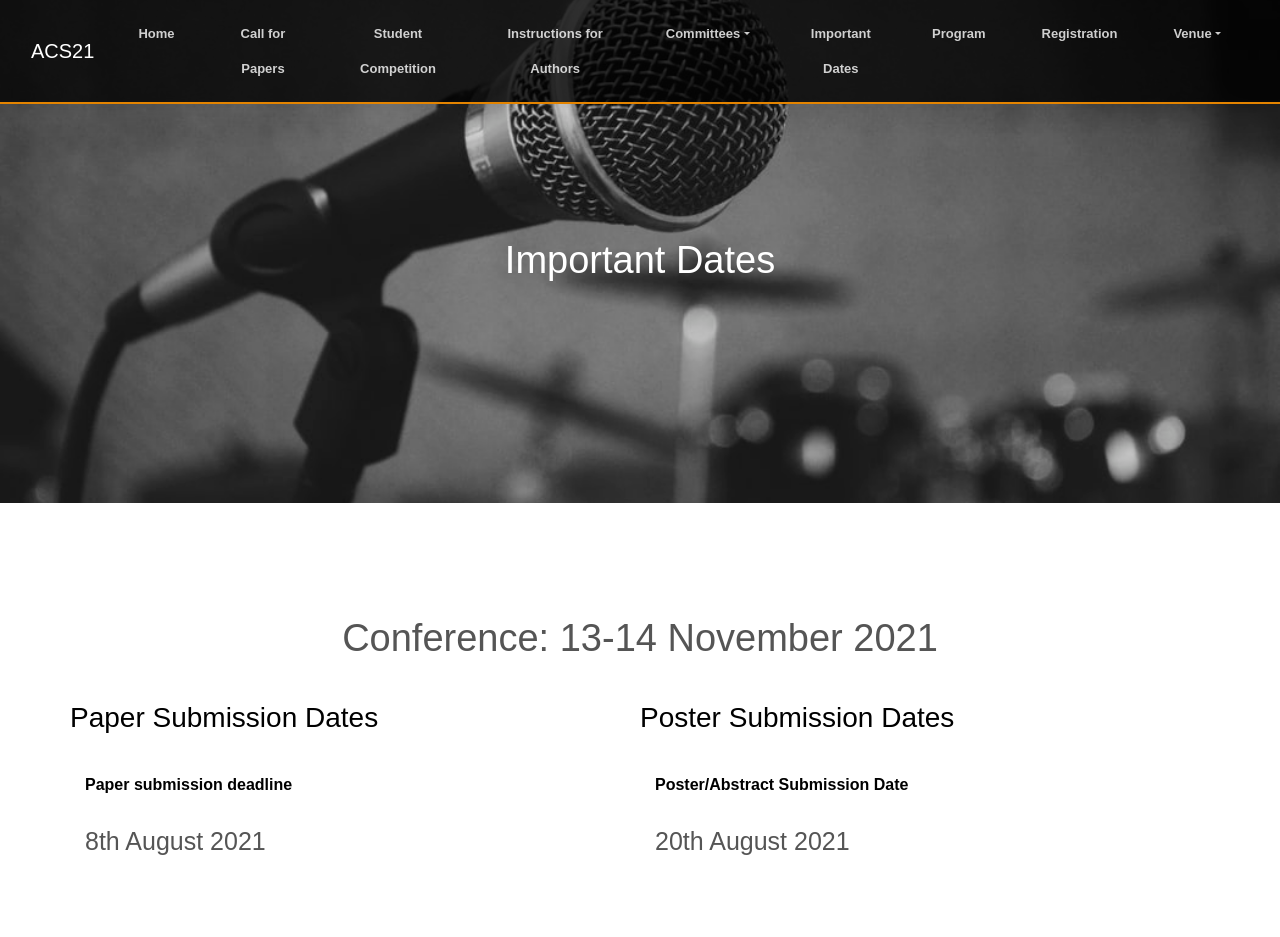
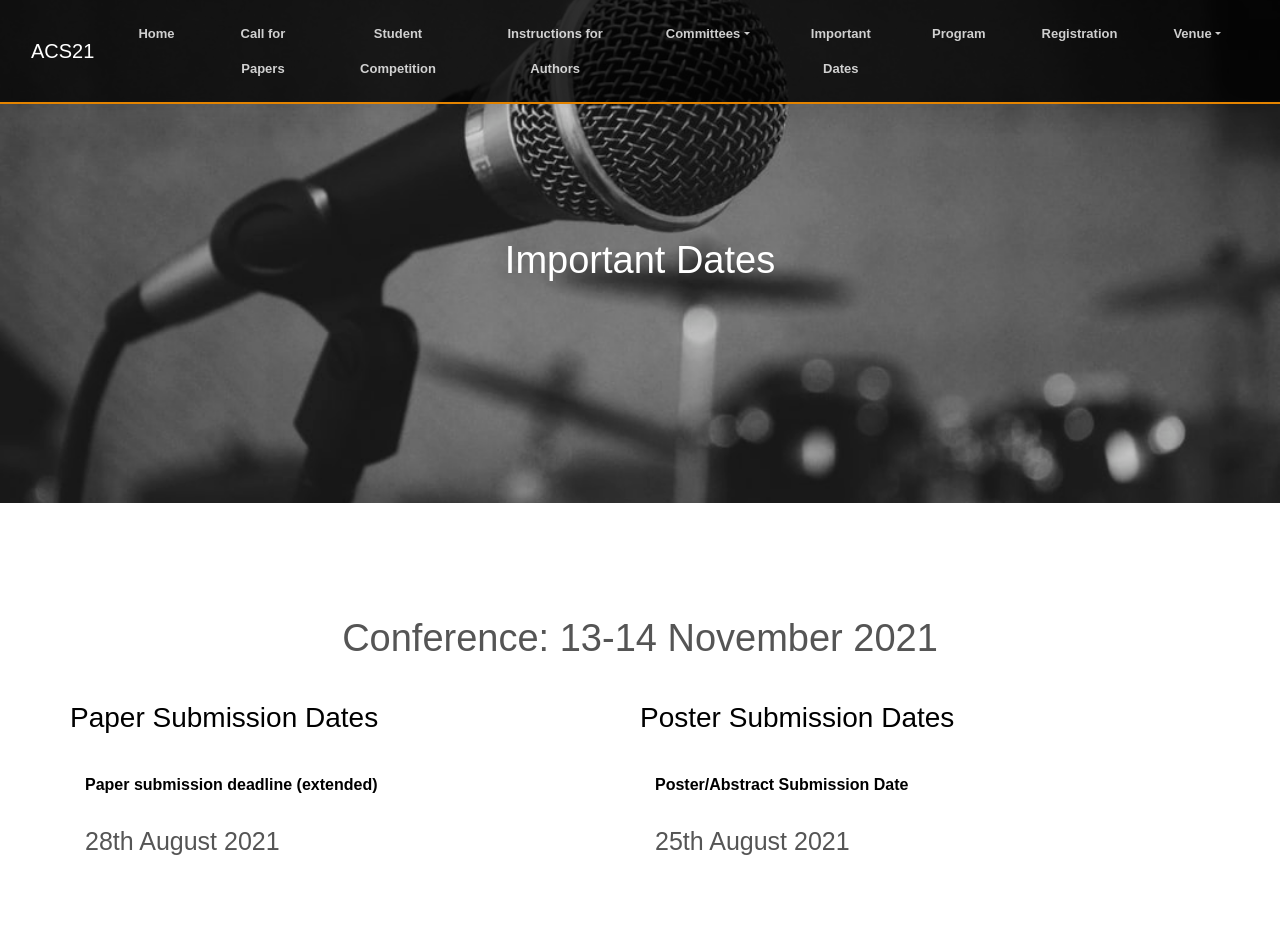
Before and after one commit to alisolehria/ICACS-site, a React (Create React App) app: page /importantdates in a window 1280 px wide. Shown: the top 937 px of the page. Built offline with nearby package versions, Linux system fonts and the light colour scheme.

Commit message:
updated deadlines

```diff
--- a/src/ImportantDates.js
+++ b/src/ImportantDates.js
@@ -20,10 +20,10 @@ class ImportantDates extends React.Component {
 <h3>Paper Submission Dates</h3>
 </div>
 
-<div class="event">
+{/* <div class="event">
 <p>Paper submission deadline</p>
 <h2>8th August 2021</h2>
-</div>
+</div> */}
 
 
 <div class="event">
@@ -54,7 +54,7 @@ class ImportantDates extends React.Component {
 </div>
 <div class="event">
 <p>Poster/Abstract Submission Date</p>
-<h2>20th August 2021</h2>
+<h2>25th August 2021</h2>
 </div>
 
 
```
